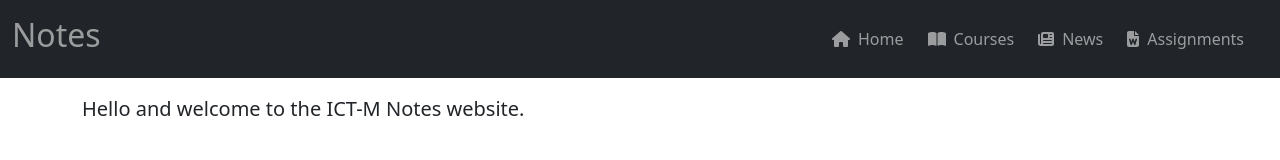
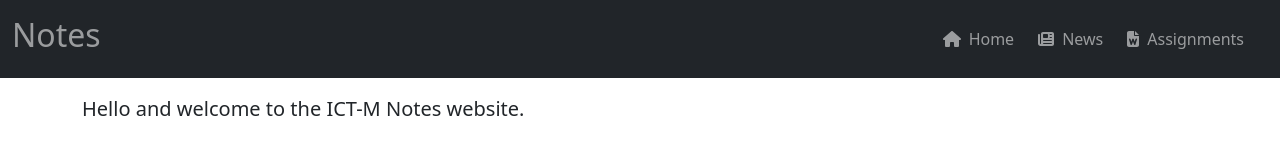
Before and after one commit to Flitchen/notes, a React (Vite) app: page / in a window 1280 px wide. Shown: the top 160 px of the page. Built offline with nearby package versions, Linux system fonts and the light colour scheme.

Commit message:
Commented the courses part
A bug in opening the documents

```diff
--- a/src/App.jsx
+++ b/src/App.jsx
@@ -14,13 +14,13 @@ export default function App() {
 
       <Routes>
         <Route path='/' element={<Home />} />
-        <Route path='courses' element={<Courses />} />
+        {/* <Route path='courses' element={<Courses />} />
 
         <Route path='courses/artificial-intelligence' element={<ArtificialIntelligence />} />
         <Route path='courses/web-programming' element={<WebProgramming />} />
         <Route path='courses/operating-systems' element={<OperatingSystems />} />
         <Route path='courses/information-system-management' element={<InformationSystemManagement />} />
-        <Route path='courses/collaborative-networks' element={<CollaborativeNetworks />} />
+        <Route path='courses/collaborative-networks' element={<CollaborativeNetworks />} /> */}
 
         <Route path='news' element={<News />} />
         <Route path='assignments' element={<Assignments />} />
--- a/src/components/Navbar.jsx
+++ b/src/components/Navbar.jsx
@@ -19,9 +19,10 @@ function Navbar() {
                                 <Link to="/" class="nav-link"><FontAwesomeIcon icon={faHome} size='1x' className='mx-2'></FontAwesomeIcon>Home</Link>
                             </li>
 
-                            <li class="nav-item">
+                            {/* <li class="nav-item">
                                 <Link to="/courses" class="nav-link"><FontAwesomeIcon icon={faBookOpen} size='1x' className='mx-2'></FontAwesomeIcon>Courses</Link>
-                            </li>
+                            </li> */}
+
                             <li class="nav-item">
                                 <Link to="/news" class="nav-link"><FontAwesomeIcon icon={faNewspaper} size='1x' className='mx-2'></FontAwesomeIcon>News</Link>
                             </li>
```
